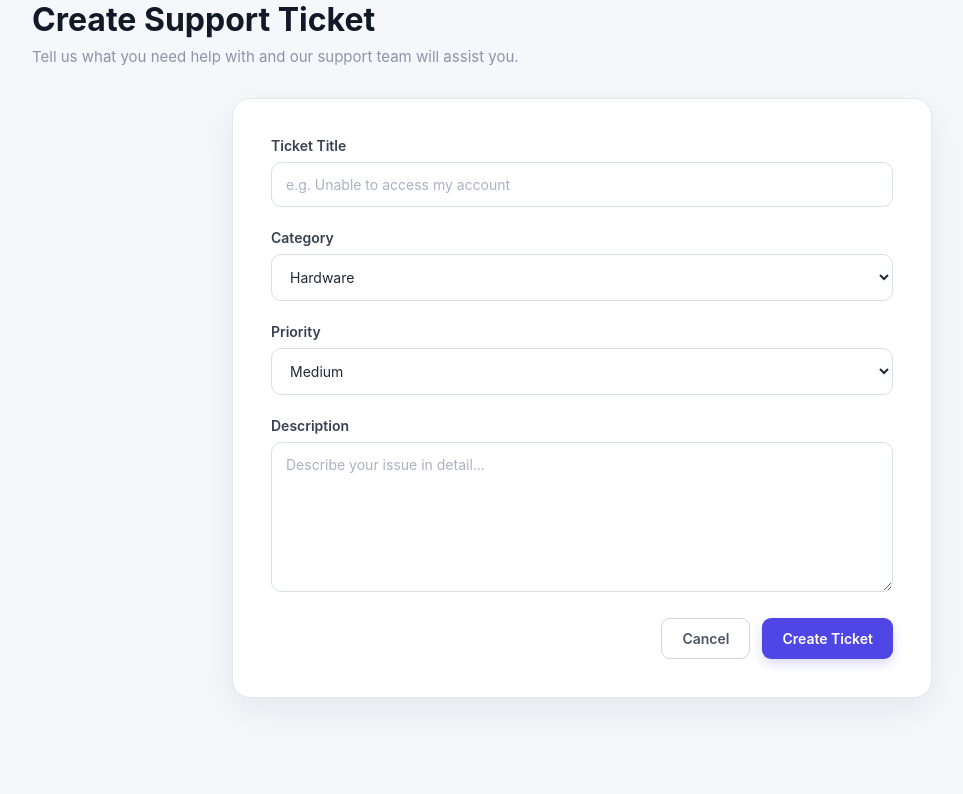
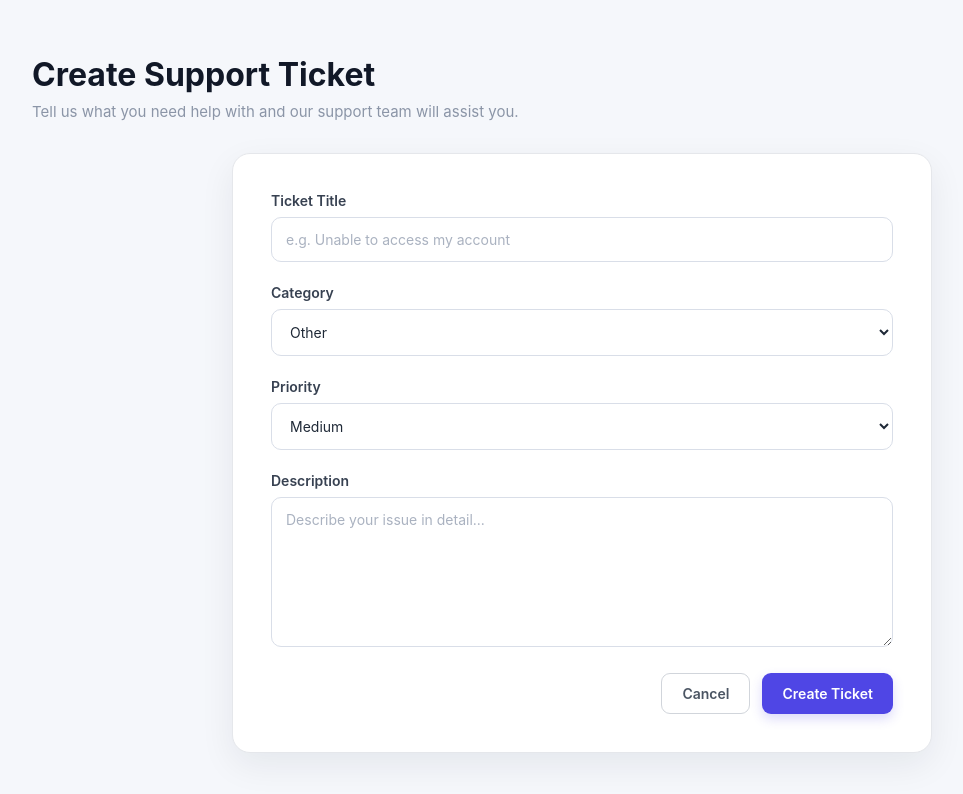
Before and after one commit to Sanjana-54/ServiceDesk-Pro, a React app in the folder frontend/: page /create-ticket in a window 1280 px wide. Shown: the top 794 px of the page, without its empty margins (58-1021 px from the left). Built offline with nearby package versions, Linux system fonts and the light colour scheme; the HTML template or start-up script is replaced by a standard one.

Commit message:
improved UI

```diff
--- a/frontend/src/pages/CreateTicket.jsx
+++ b/frontend/src/pages/CreateTicket.jsx
@@ -9,7 +9,7 @@ function CreateTicket() {
   const [title, setTitle] = useState("");
   const [description, setDescription] = useState("");
   const [priority, setPriority] = useState("Medium");
-  const [category, setCategory] = useState("General");
+const [category, setCategory] = useState("Other");
   const [message, setMessage] = useState("");
 
   const handleSubmit = async (e) => {
@@ -39,8 +39,7 @@ function CreateTicket() {
   };
 
   return (
-  <div className="create-ticke
-  t-page">
+  <div className="create-ticket-page">
 
     <div className="create-ticket-header">
       <h1>Create Support Ticket</h1>
@@ -81,7 +80,7 @@ function CreateTicket() {
             <option value="Hardware">Hardware</option>
             <option value="Software">Software</option>
             <option value="Network">Network</option>
-            <option value="Account">Access</option>
+            <option value="Access">Access</option>
             <option value="Other">Other</option>
           </select>
         </div>
```
